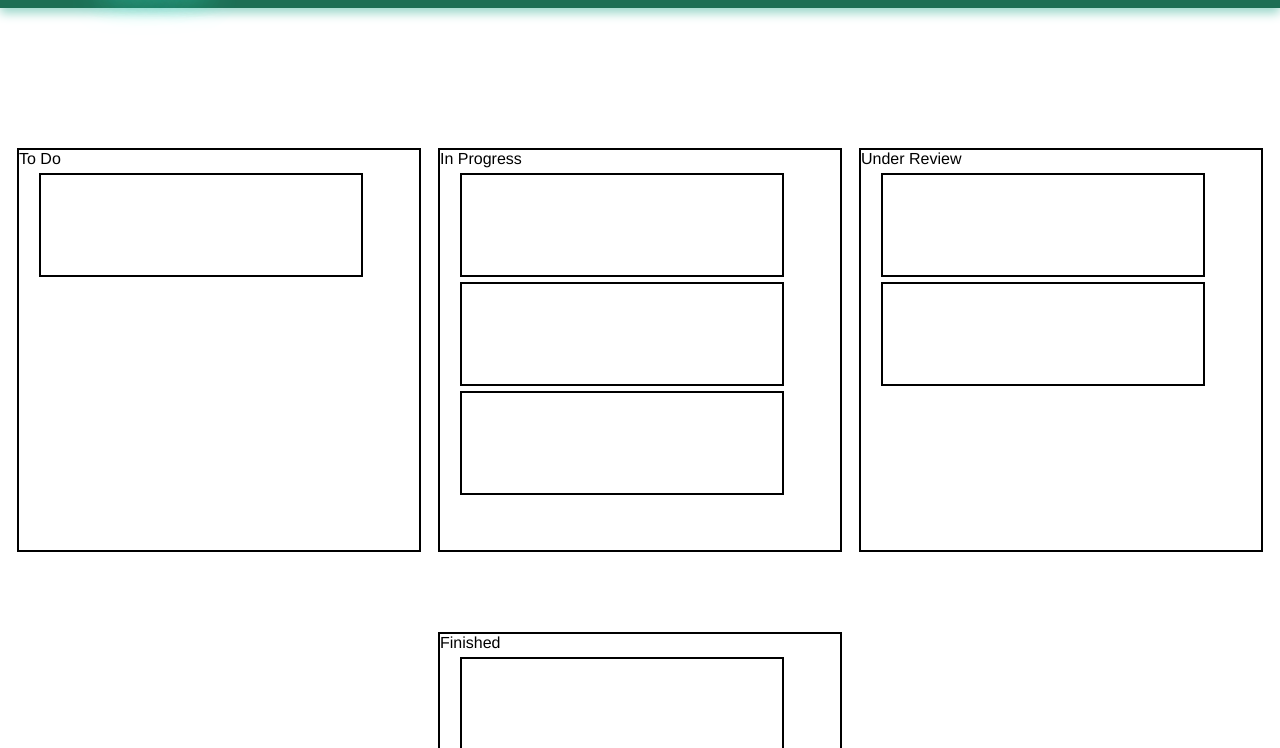
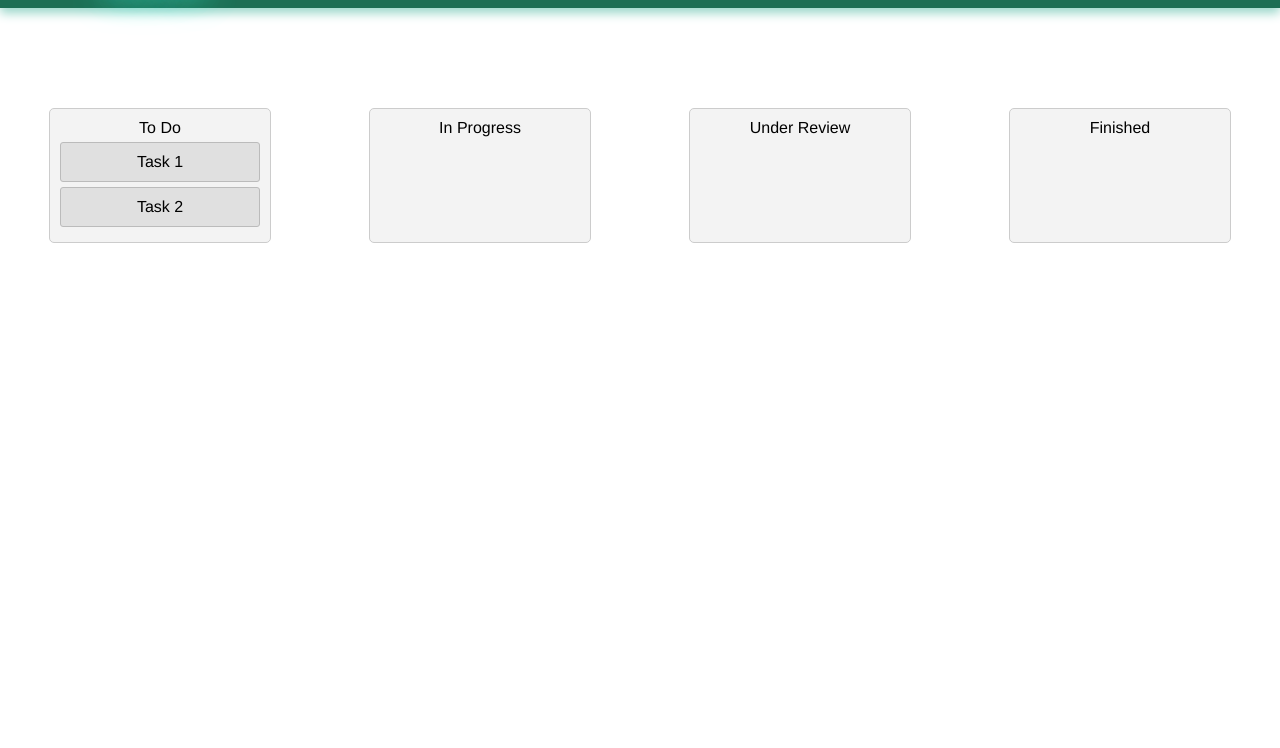
Before and after one commit to cohort-3-assignments/Taskify, a plain HTML site: page index.html in a window 1280 px wide. Shown: the part 52-800 px from the top of the page. Drawn offline with Linux system fonts and the light colour scheme.

Commit message:
drag and cards functionality added

```diff
--- a/index.html
+++ b/index.html
@@ -17,31 +17,48 @@
 
     <div style="margin-top:100px">
         <div class="flex-row">
-            <div class="card">
+            <div class="card" id="todo" ondrop="drop(event)" ondragover="allowDrop(event)">
                 <div>To Do</div>
-                <div class="task-card"></div>
-
+                <div id="task1" class="task-card" draggable="true" ondragstart="drag(event)">Task 1</div>
+                <div id="task2" class="task-card" draggable="true" ondragstart="drag(event)">Task 2</div>
             </div>
-            <div class="card">
+            <div id="progress" class="card" ondrop="drop(event)" ondragover="allowDrop(event)">
                 <div>In Progress</div>
-
-                <div class="task-card"></div>
-                <div class="task-card"></div>
-                <div class="task-card"></div>
-
             </div>
-            <div class="card">
+            <div id="review" class="card" ondrop="drop(event)" ondragover="allowDrop(event)">
                 <div>Under Review</div>
-                <div class="task-card"></div>
-                <div class="task-card"></div>
-
             </div>
-            <div class="card">
+            <div id="finished" class="card" ondrop="drop(event)" ondragover="allowDrop(event)">
                 <div>Finished</div>
-                <div class="task-card"></div>
             </div>
         </div>
     </div>
+
 </body>
-<script src="script.js"></script>
+<script>
+    // Allow dropping items
+    function allowDrop(ev) {
+        ev.preventDefault();
+    }
+
+    // Handle dragging items
+    function drag(ev) {
+        ev.dataTransfer.setData("text", ev.target.id);
+    }
+
+    // Handle dropping items
+    function drop(ev) {
+        ev.preventDefault();
+        var data = ev.dataTransfer.getData("text");
+        var draggedElement = document.getElementById(data);
+
+        // Check if the drop target is a valid card container
+        if (ev.target.classList.contains("card")) {
+            ev.target.appendChild(draggedElement);
+        } else if (ev.target.classList.contains("task-card")) {
+            // If dropped on a task card, append to the parent container
+            ev.target.parentElement.appendChild(draggedElement);
+        }
+    }
+</script>
 </html>
--- a/style.css
+++ b/style.css
@@ -29,25 +29,27 @@
 }
 
 
-.flex-row{
-    display:flex;
-    flex-direction:row;
-    justify-content: space-evenly;
-    align-items: start;
+.flex-row {
+    display: flex;
+    justify-content: space-around;
     flex-wrap: wrap;
 }
 
 
-.card{
-    width: 400px;
-    height: 50vh;
-    margin: 40px 0px;
-    border:2px solid black;
+.card {
+    background-color: #f3f3f3;
+    border: 1px solid #ccc;
+    border-radius: 5px;
+    width: 200px;
+    padding: 10px;
+    text-align: center;
 }
 
-.task-card{
-    width: 80%;
-    height: 100px;
-    margin: 5px 20px;
-    border:2px solid black;
+.task-card {
+    background-color: #e0e0e0;
+    margin: 5px 0;
+    padding: 10px;
+    border: 1px solid #bbb;
+    border-radius: 3px;
+    cursor: grab;
 }
```
